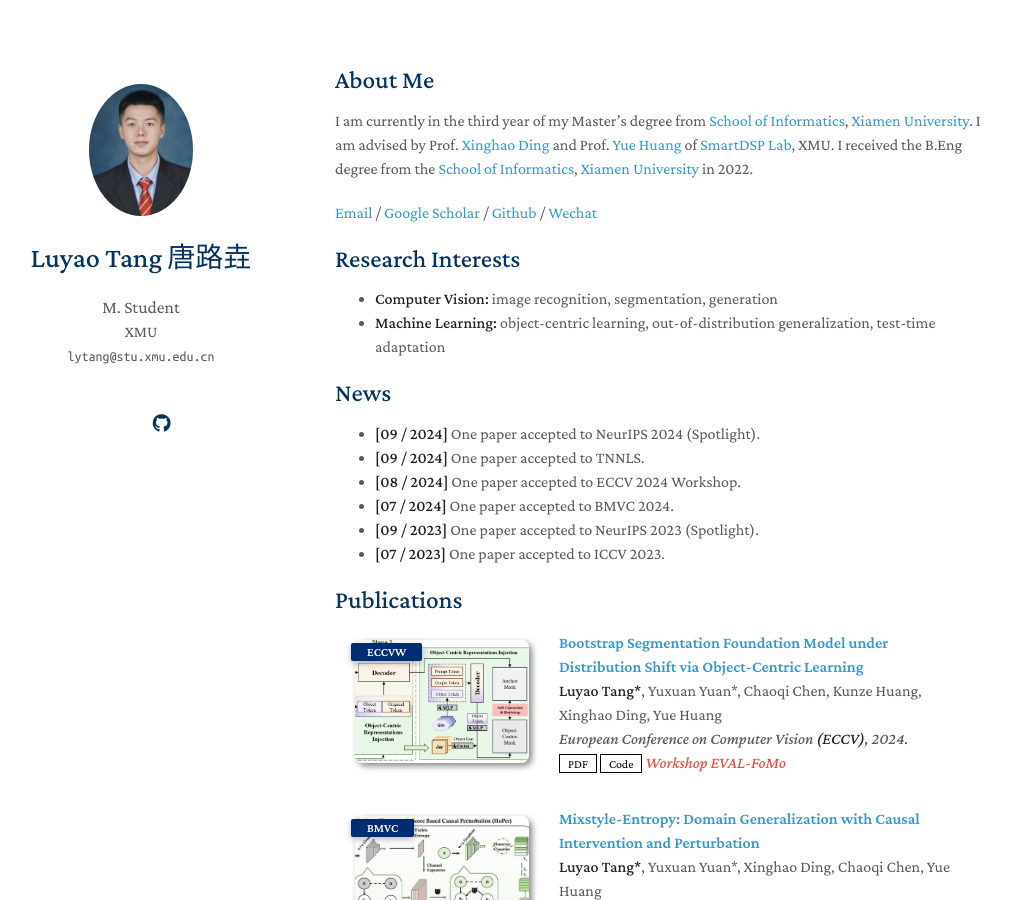
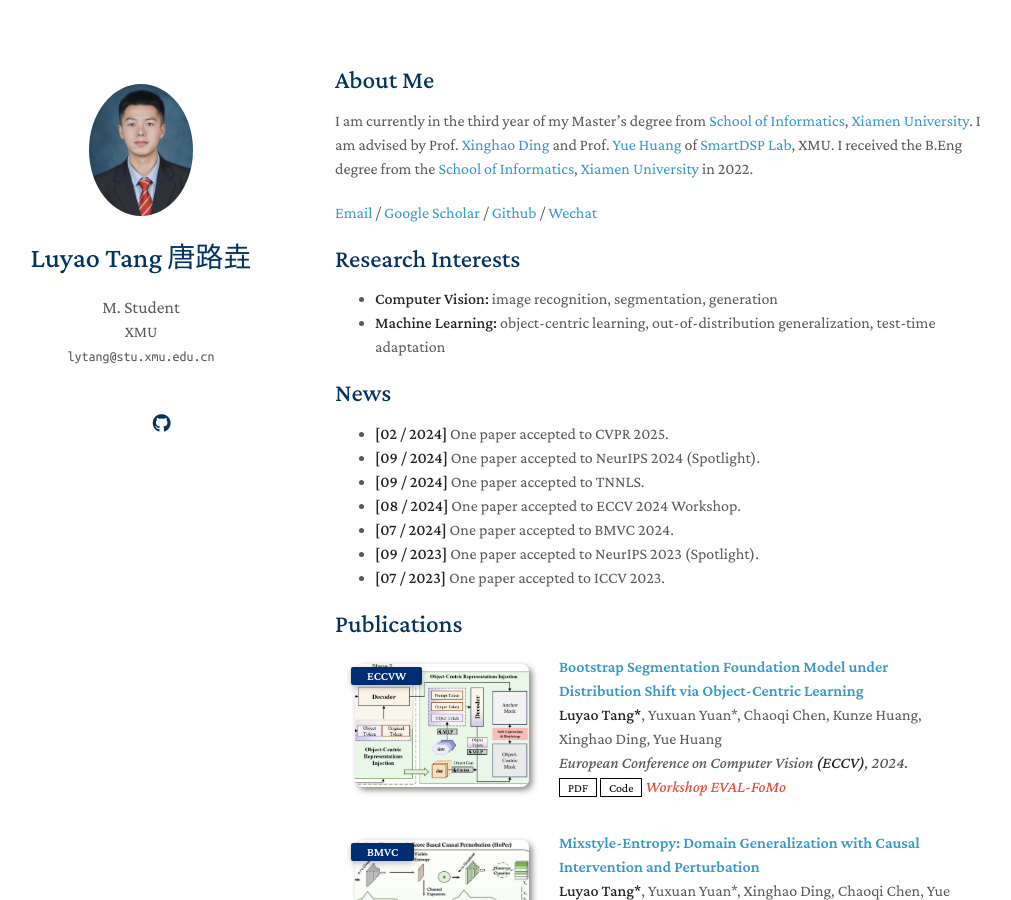
Before and after one commit to lytang63/lytang63.github.io, a Jekyll site: the page built from index.md, in a window 1280 px wide and 900 px high. Shown: the whole window, without its empty margins (135-1146 px from the left). Built offline with Jekyll 4.4.1, drawn with Linux system fonts in a browser that asks for light colours; nearby versions of some CDN libraries; a style sheet for code colours, icons or effects is not loaded; our own code applies the rules of GitHub Pages for plain Markdown files.

Commit message:
Update index.md

```diff
--- a/index.md
+++ b/index.md
@@ -14,6 +14,7 @@ I am currently in the third year of my Master's degree from [School of Informati
 - **Machine Learning:** object-centric learning, out-of-distribution generalization, test-time adaptation
 
 ## News
+- **[02 / 2024]** One paper accepted to CVPR 2025.
 - **[09 / 2024]** One paper accepted to NeurIPS 2024 (Spotlight).
 - **[09 / 2024]** One paper accepted to TNNLS.
 - **[08 / 2024]** One paper accepted to ECCV 2024 Workshop.
```
